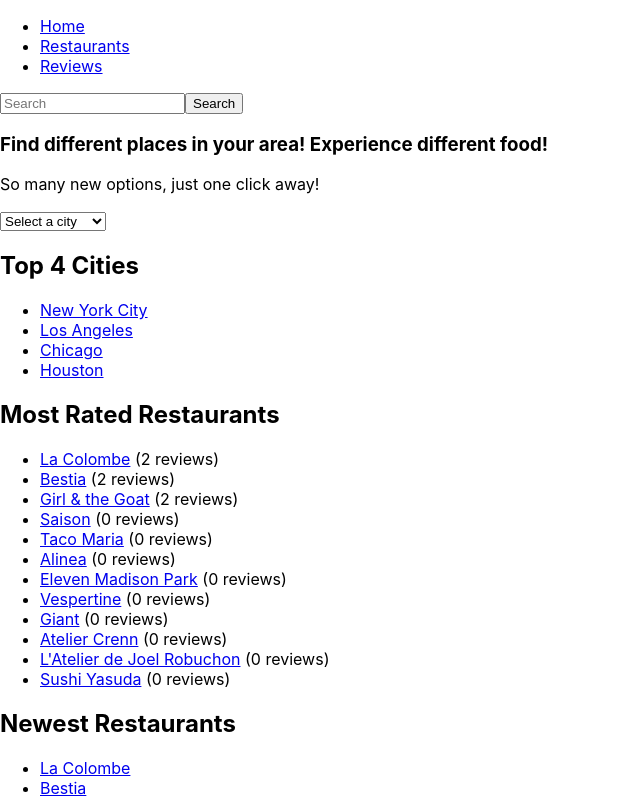
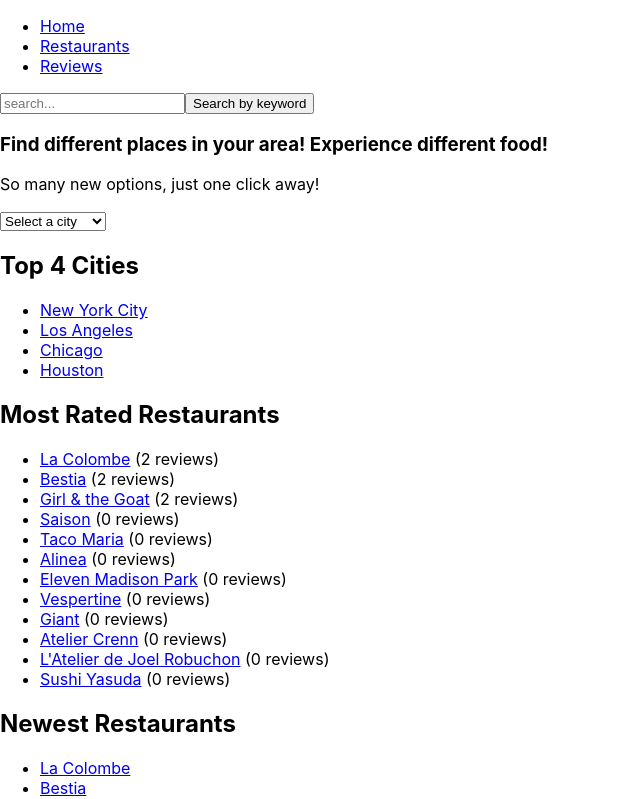
Before and after one commit to RutkisXd/review-page, a React (Create React App) app: page / in a window 1280 px wide. Shown: the top 799 px of the page, without its empty margins (0-640 px from the left). Built offline with nearby package versions, Linux system fonts and the light colour scheme; data requests are answered from the project's data file.

Commit message:
search-input-added

```diff
--- a/src/App.js
+++ b/src/App.js
@@ -18,6 +18,7 @@
           <Route path="/restaurants/:restaurantId" element={<RestaurantDetailPage />} />
           <Route path="/restaurants?:cityId" element={<RestaurantList />} />
           <Route path='/reviews' element={<ReviewsPage />} />
+          <Route path='/search' element={<ReviewsPage />}/>
         </Routes>
       </div>
     </Router>
--- a/src/Components/Navigation.js
+++ b/src/Components/Navigation.js
@@ -1,11 +1,12 @@
-import React from 'react';
+import React, { useState } from 'react';
 import { Link } from 'react-router-dom';
 
 export default function Navigation() {
-  const handleSearchSubmit = (event) => {
-    event.preventDefault();
-    // handle search
-  };
+  const [keyword, setKeyword] = useState('');
+
+  function keywordHandler(event) {
+    setKeyword(event.target.value);
+  }
 
   return (
     <nav>
@@ -20,10 +21,8 @@
           <Link to="/reviews">Reviews</Link>
         </li>
       </ul>
-      <form onSubmit={handleSearchSubmit}>
-        <input type="text" placeholder="Search" />
-        <button type="submit">Search</button>
-      </form>
+      <input type='text' name='keyword' onChange={keywordHandler} value={keyword} placeholder='search...'></input>
+      <Link to={'/search/' + keyword}><button>Search by keyword</button></Link>
     </nav>
   );
 }
```
